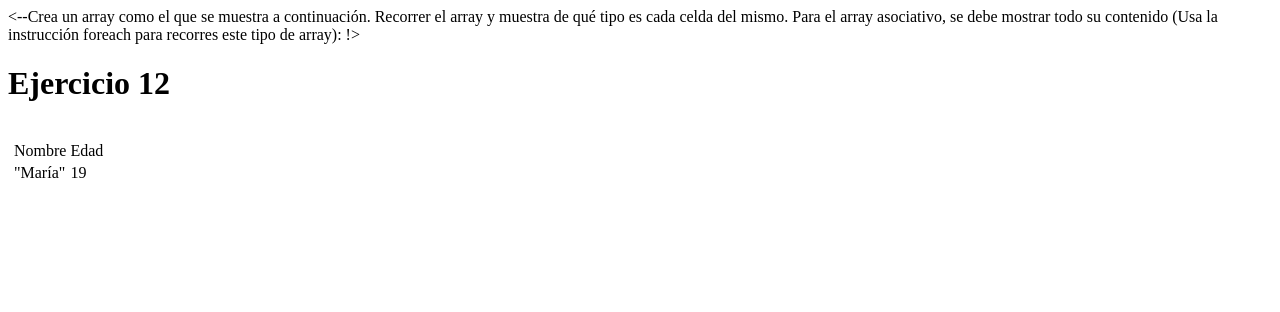
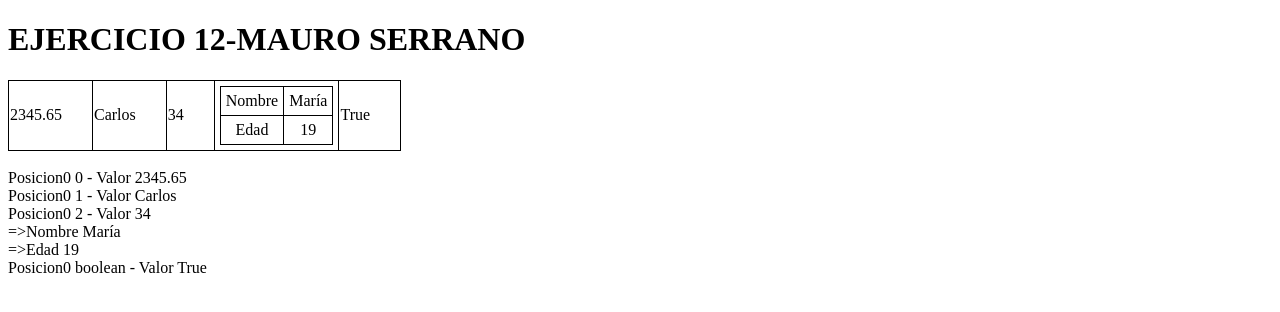
Before and after one commit to Chico-Estudioso/DesarrolloWebES, a PHP site: page /Casa-Ejercicio12.php in a window 1280 px wide. Shown: the top 312 px of the page. Run offline with PHP 8.4, Linux system fonts and the light colour scheme.

Commit message:
Version 1

```diff
--- a/Unidad2/Casa-Ejercicio12.php
+++ b/Unidad2/Casa-Ejercicio12.php
@@ -1,63 +1,79 @@
 <!DOCTYPE html>
 <html lang="en">
-
 <head>
     <meta charset="UTF-8">
     <meta name="viewport" content="width=device-width, initial-scale=1.0">
-    <title>Document</title>
+    <title>Ejercicio12</title>
+    <style>
+        table,tr,td{
+            border-collapse: collapse;
+            border: 1px solid black;
+            text-align: left,center;
+            padding-top: 7px;
+            padding-bottom: 7px;
+            padding-right: 30px;
+        }
+        #tabla{
+            border-collapse: collapse;
+            border: 1px solid black;
+            text-align: center;
+        }
+        #celda{
+            padding: 5px;
+        }
+        #cd1,#cd2{
+            text-align: center;
+            padding: 5px;
+        }
+
+    </style>
 </head>
-<--Crea un array como el que se muestra a continuación. Recorrer el array y muestra de qué tipo es cada celda del mismo. Para el array asociativo, se debe mostrar todo su contenido (Usa la instrucción foreach para recorres este tipo de array): !>
+<body>
+    <h1>EJERCICIO 12-MAURO SERRANO</h1>
+    <?php
+    $datosPersona = array();
+    $datosPersona[]=2345.65;
+    $datosPersona[]="Carlos";
+    $datosPersona[]=34;
+    $datosPersona[]=array('Nombre'=>"María",
+                                    'Edad'=>19);
+    $datosPersona['boolean']='True';
+    ?>
+    <table>
+        <?php
+        foreach($datosPersona as $valor){
 
-    <body>
+            if(is_array($valor)){
+                echo '<td id="celda">';
+                echo '<table id="tabla">';
+                foreach($valor as $indice2=>$valor2){
+                    echo '<tr>';
+                    echo '<td id="cd1">'.$indice2.'</td>';
+                    echo '<td id="cd2">'.$valor2.'</td>';
+                    echo '</tr>';
+                }
+                echo '</td>';
+                echo '</table>';
+
+            }else{
+                echo '<td>'.$valor.'</td>';
+            }
+        }
+        ?>
+    </table>
         <?php
-        echo '<h1> Ejercicio 12 </h1>';
-        $censo = array();
-        $hija = array();
-        echo '<table>';
-        echo '<tr>';
-        echo '<td>';
-        $censo[0] = 2345.65;
-        echo '</td>';
-        echo '</tr>';
-        echo '<tr>';
-        echo '<td>';
-        $censo[1] = 'Carlos';
-        echo '</td>';
-        echo '</tr>';
-        echo '<tr>';
-        echo '<td>';
-        $censo[2] = 34;
-        echo '</td>';
-        echo '</tr>';
-        echo '<tr>';
-        echo '<td>';
-        echo '<table>';
-        echo '<tr>';
-        echo '<td>';
-            echo 'Nombre';
-        echo '</td>';
-        echo '<td>';
-            echo 'Edad';
-        echo '</td>';
-        echo '</tr>';
-        echo '<tr>';
-        echo '<td>';
-            echo '"María"';
-        echo '</td>';
-        echo '<td>';
-            echo '19';
-        echo '</td>';
-        echo '</tr>';
-        echo '</table>';
-        echo '</td>';
-        echo '</tr>';
-        echo '<tr>';
-        echo '<td>';
-            $censo[3]=true;
-        echo '</td>';
-        echo '</tr>';
-        echo '</table>';
+            echo '<br>';
+            $num=0;
+            foreach($datosPersona as $indice=>$var){
+
+             if(is_array($var)){
+                 foreach($var as $ind2=>$var2){
+                     echo '=>'.$ind2.' '.$var2.'<br>';
+              }
+             }else{
+             echo 'Posicion'.$num.' '.$indice.' - Valor '.$var.'<br>';
+             }
+          }
         ?>
-    </body>
-
+</body>
 </html>
```
